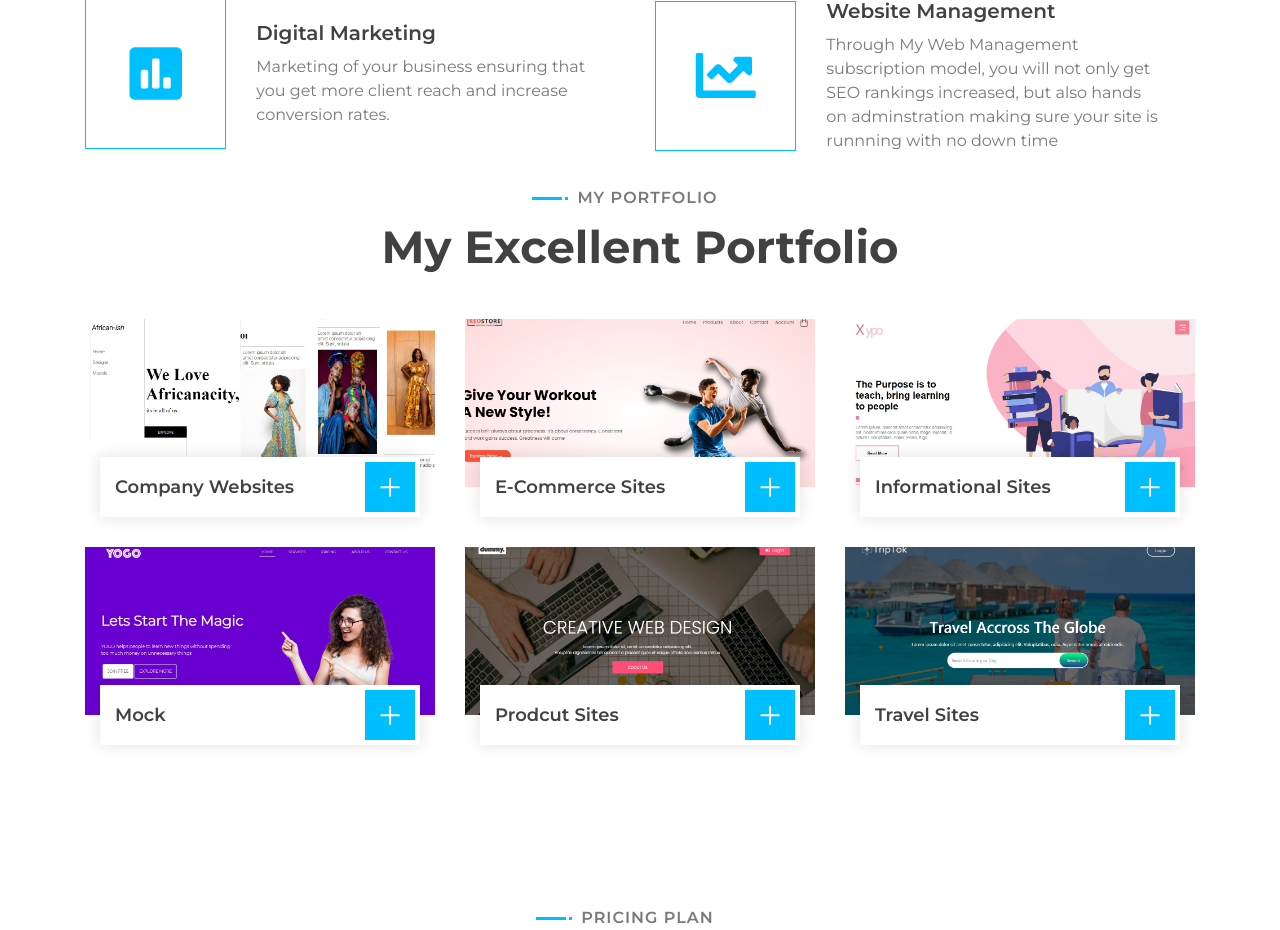
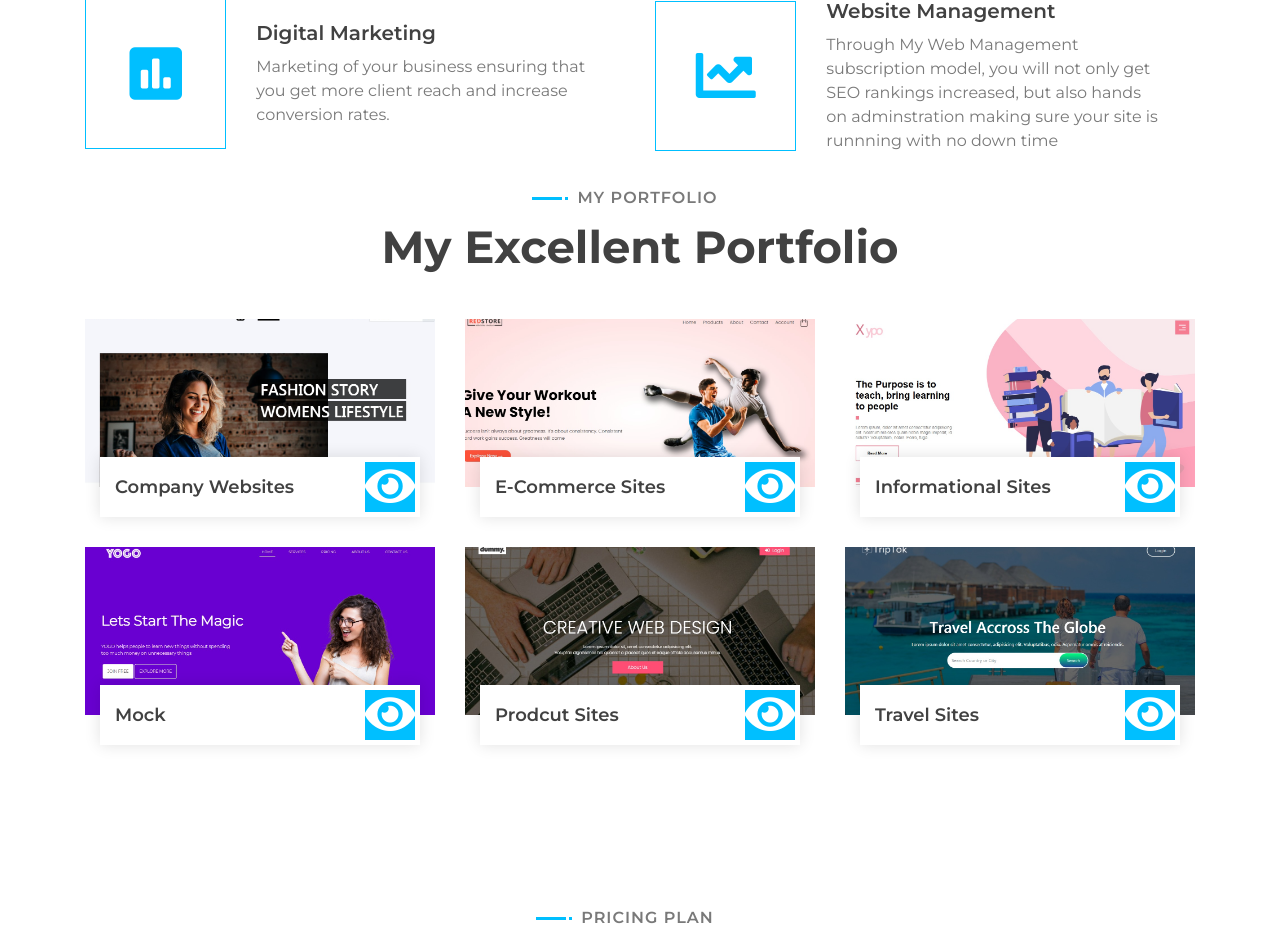
Before and after one commit to Ndxxxu-Ndichu/techy-webster, a Flask app: page / in a window 1280 px wide. Shown: the part 1291-2221 px from the top of the page. Run offline with Flask 2, Linux system fonts and the light colour scheme; some libraries are stand-ins or nearby versions.

Commit message:
Add files via upload

```diff
--- a/templates/index.html
+++ b/templates/index.html
@@ -232,11 +236,12 @@
                         <div class="portfolio-wrap">
                             <div class="portfolio-img">
 
-                                <img src="{{url_for('static',filename = 'img/African-ish.png')}}" >
+                                <img src="{{url_for('static',filename = 'img/fashion.png')}}">
                             </div>
                             <div class="portfolio-text">
                                 <h3>Company Websites</h3>
-                                <a class="btn" href="https://ndichu-portfolio.s3.us-east-2.amazonaws.com/fashion+website/index.html" data-lightbox="portfolio">+</a>
+                                <a class="btn"
+                                   href="https://ndichu-portfolio.s3.us-east-2.amazonaws.com/fashion+website/index.html"><i class="fas fa-eye"></i></a>
                             </div>
                         </div>
                     </div>
@@ -248,7 +253,7 @@
                             </div>
                             <div class="portfolio-text">
                                 <h3>E-Commerce Sites</h3>
-                                <a class="btn" href="https://ndichu-portfolio.s3.us-east-2.amazonaws.com/E-commerce+html+css/index.html" data-lightbox="portfolio">+</a>
+                                <a class="btn" href="https://ndichu-portfolio.s3.us-east-2.amazonaws.com/E-commerce+html+css/index.html"><i class="fas fa-eye"></i></a>
                             </div>
                         </div>
                     </div>
@@ -261,7 +266,7 @@
                             </div>
                             <div class="portfolio-text">
                                 <h3>Informational Sites</h3>
-                                <a class="btn" href="https://ndichu-portfolio.s3.us-east-2.amazonaws.com/html+css/index.html" data-lightbox="portfolio">+</a>
+                                <a class="btn" href="https://ndichu-portfolio.s3.us-east-2.amazonaws.com/html+css/index.html"><i class="fas fa-eye"></i></a>
                             </div>
                         </div>
                     </div>
@@ -273,7 +278,7 @@
                             </div>
                             <div class="portfolio-text">
                                 <h3>Mock</h3>
-                                <a class="btn" href="https://ndichu-portfolio.s3.us-east-2.amazonaws.com/html+css+bootsrap/index.html" data-lightbox="portfolio">+</a>
+                                <a class="btn" href="https://ndichu-portfolio.s3.us-east-2.amazonaws.com/html+css+bootsrap/index.html"><i class="fas fa-eye"></i></a>
                             </div>
                         </div>
                     </div>
@@ -285,7 +290,7 @@
                             </div>
                             <div class="portfolio-text">
                                 <h3>Prodcut Sites</h3>
-                                <a class="btn" href="https://ndichu-portfolio.s3.us-east-2.amazonaws.com/html+css+bootstrap+2/index.html" data-lightbox="portfolio">+</a>
+                                <a class="btn" href="https://ndichu-portfolio.s3.us-east-2.amazonaws.com/html+css+bootstrap+2/index.html"><i class="fas fa-eye"></i></a>
                             </div>
                         </div>
                     </div>
@@ -297,7 +302,7 @@
                             </div>
                             <div class="portfolio-text">
                                 <h3>Travel Sites</h3>
-                                <a class="btn" href="https://ndichu-portfolio.s3.us-east-2.amazonaws.com/travel+website/travel/index.html" data-lightbox="portfolio">+</a>
+                                <a class="btn" href="https://ndichu-portfolio.s3.us-east-2.amazonaws.com/travel+website/travel/index.html"><i class="fas fa-eye"></i></a>
                             </div>
                         </div>
                     </div>
```
Also changed, not shown: other parts of templates/index.html (+14 -10 lines).
